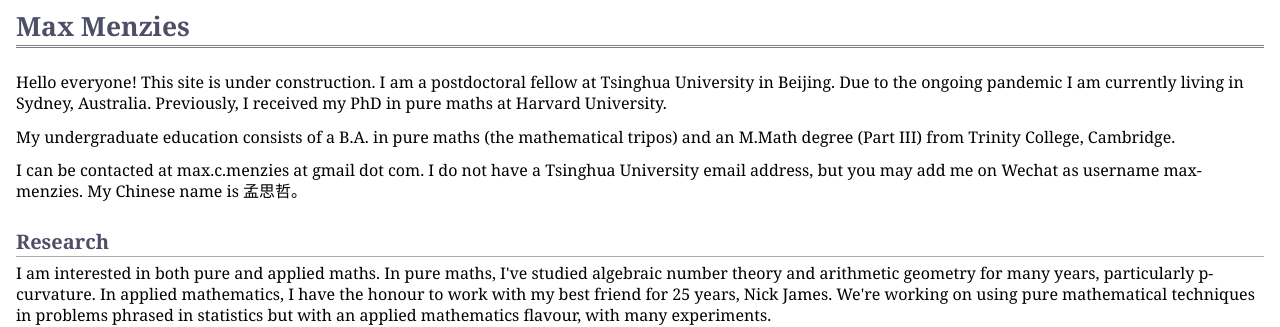
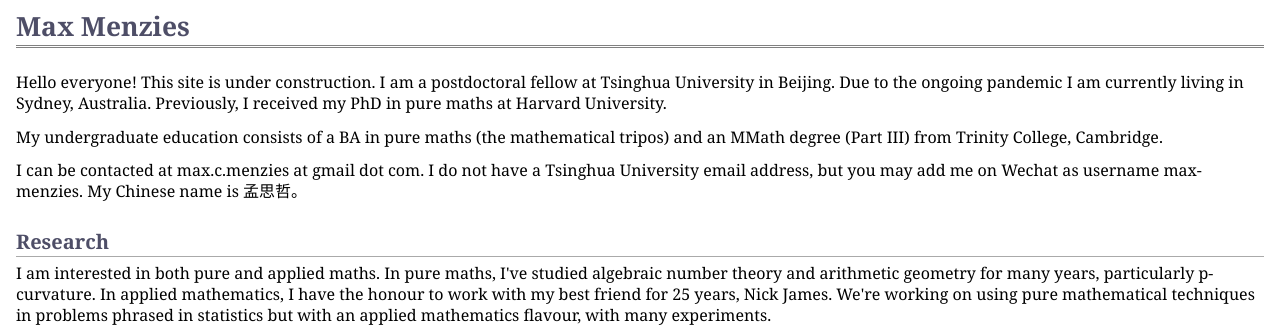
Before and after one commit to MaxMenzies/maxmenzies.com, a Jekyll site: the page index.html, which Jekyll copies as it is, in a window 1280 px wide. Shown: the top 327 px of the page. Built offline with Jekyll 4.4.1, drawn with Linux system fonts in a browser that asks for light colours.

Commit message:
Update index.html

```diff
--- a/index.html
+++ b/index.html
@@ -14,7 +14,7 @@
 </div>
 <p>Hello everyone! This site is under construction. I am a postdoctoral fellow at Tsinghua University in Beijing. Due to the ongoing pandemic I am currently living in Sydney, Australia. Previously, I received my PhD in pure maths at Harvard University.
 </p>
-<p>My undergraduate education consists of a B.A. in pure maths (the mathematical tripos) and an M.Math degree (Part III) from Trinity College, Cambridge.</p>
+<p>My undergraduate education consists of a BA in pure maths (the mathematical tripos) and an MMath degree (Part III) from Trinity College, Cambridge.</p>
 <p>I can be contacted at max.c.menzies at gmail dot com. I do not have a Tsinghua University email address, but you may add me on Wechat as username max-menzies. My Chinese name is 孟思哲。</p>
 <h2>Research</h2>
 <p>I am interested in both pure and applied maths. In pure maths, I've studied algebraic number theory and arithmetic geometry for many years, particularly p-curvature. In applied mathematics, I have the honour to work with my best friend for 25 years, Nick James. We're working on using pure mathematical techniques in problems phrased in statistics but with an applied mathematics flavour, with many experiments.</p>
```
